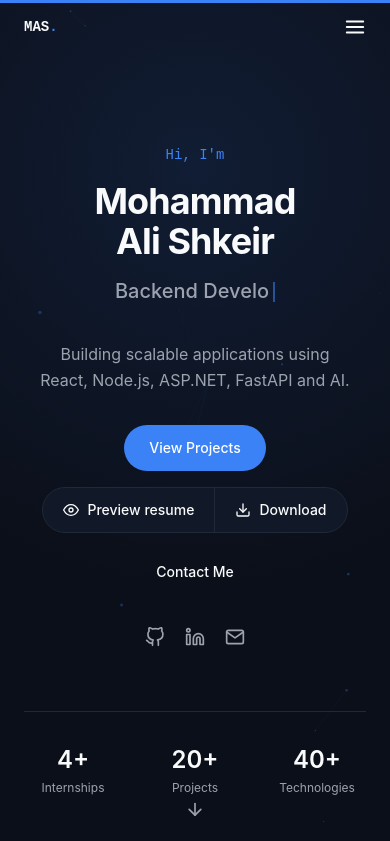
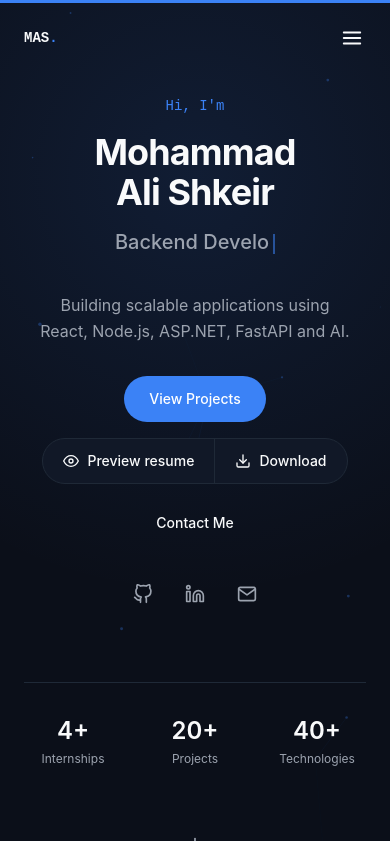
Before and after one commit to Mhmd-Shkeir/react-portfolio, a React (Vite) app: page / in a window 390 px wide. Shown: the top 841 px of the page. Built offline with nearby package versions, Linux system fonts and the light colour scheme.

Commit message:
Mobile fixes: hero arrow no longer overlaps stats, iOS viewport height, 44px tap targets

```diff
--- a/src/components/layout/Footer.tsx
+++ b/src/components/layout/Footer.tsx
@@ -17,7 +17,7 @@ export default function Footer() {
           © {year} {profile.name}. All rights reserved.
         </p>
 
-        <div className="flex items-center gap-4">
+        <div className="flex items-center gap-1">
           {socialLinks.map((link) => {
             const Icon = iconMap[link.icon as keyof typeof iconMap]
             return (
@@ -27,7 +27,7 @@ export default function Footer() {
                 target="_blank"
                 rel="noreferrer"
                 aria-label={link.label}
-                className="text-muted transition-colors duration-200 hover:text-accent"
+                className="p-3.5 text-muted transition-colors duration-200 hover:text-accent"
               >
                 {Icon && <Icon size={18} />}
               </a>
--- a/src/components/layout/Navbar.tsx
+++ b/src/components/layout/Navbar.tsx
@@ -25,7 +25,10 @@ export default function Navbar() {
       }`}
     >
       <nav className="mx-auto flex max-w-6xl items-center justify-between px-6 py-4">
-        <a href="#home" className="font-mono text-sm font-semibold text-ink">
+        <a
+          href="#home"
+          className="-ml-2 inline-flex min-h-11 items-center px-2 font-mono text-sm font-semibold text-ink"
+        >
           MAS<span className="text-accent">.</span>
         </a>
 
@@ -48,7 +51,7 @@ export default function Navbar() {
 
         <button
           onClick={() => setIsOpen((prev) => !prev)}
-          className="text-ink md:hidden"
+          className="-mr-2 flex h-11 w-11 items-center justify-center text-ink md:hidden"
           aria-label="Toggle menu"
         >
           {isOpen ? <FiX size={22} /> : <FiMenu size={22} />}
--- a/src/components/sections/Hero.tsx
+++ b/src/components/sections/Hero.tsx
@@ -29,7 +29,7 @@ export default function Hero() {
   return (
     <section
       id="home"
-      className="relative flex min-h-screen items-center overflow-hidden pt-24"
+      className="relative flex min-h-svh items-center overflow-hidden pb-28 pt-24"
     >
       <ParticleBackground />
       <div
@@ -91,7 +91,7 @@ export default function Hero() {
 
         <motion.div
           variants={item}
-          className="mt-8 flex items-center justify-center gap-5"
+          className="mt-6 flex items-center justify-center gap-1"
         >
           {socialLinks.map((link) => {
             const Icon = iconMap[link.icon as keyof typeof iconMap]
@@ -102,7 +102,7 @@ export default function Hero() {
                 target="_blank"
                 rel="noreferrer"
                 aria-label={link.label}
-                className="text-muted transition-colors duration-200 hover:text-accent"
+                className="p-3.5 text-muted transition-colors duration-200 hover:text-accent"
               >
                 {Icon && <Icon size={20} />}
               </a>
--- a/src/components/sections/Skills.tsx
+++ b/src/components/sections/Skills.tsx
@@ -23,7 +23,7 @@ export default function Skills() {
           <button
             key={category.id}
             onClick={() => setActiveId(category.id)}
-            className="relative rounded-full px-4 py-2 text-sm font-medium transition-colors duration-200"
+            className="relative inline-flex min-h-11 items-center rounded-full px-4 text-sm font-medium transition-colors duration-200"
           >
             {activeId === category.id && (
               <motion.span
```
